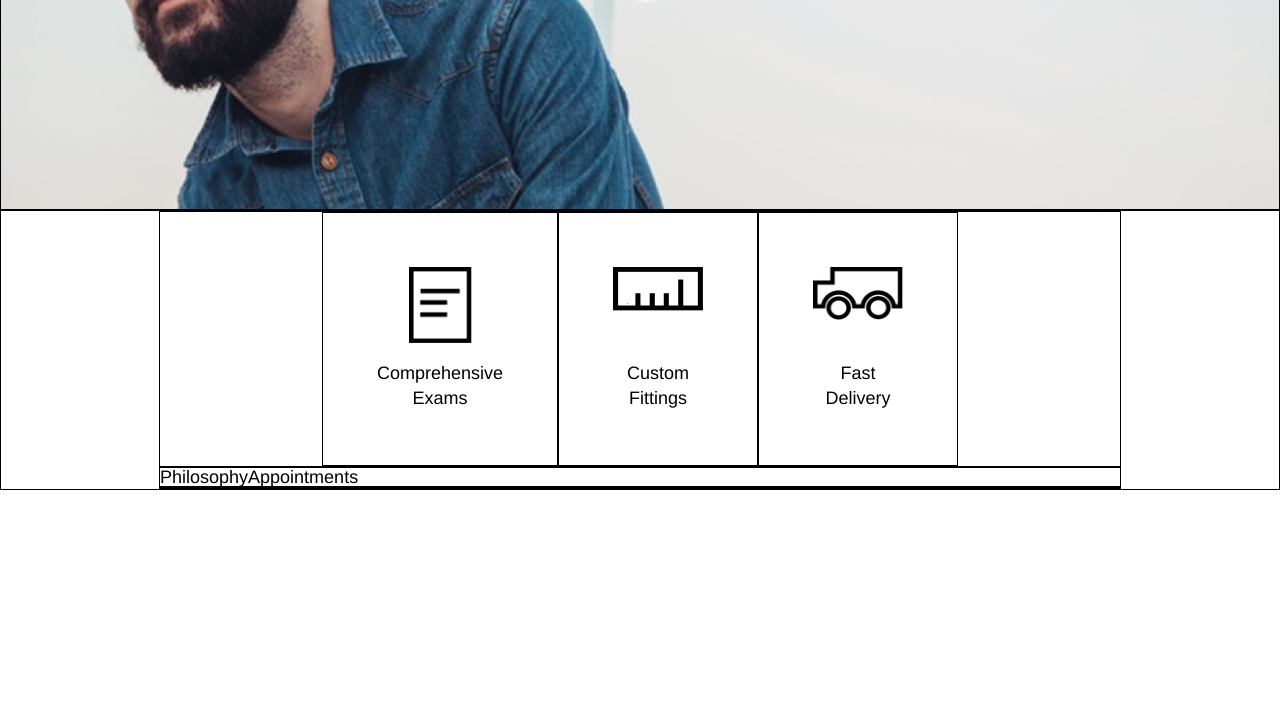
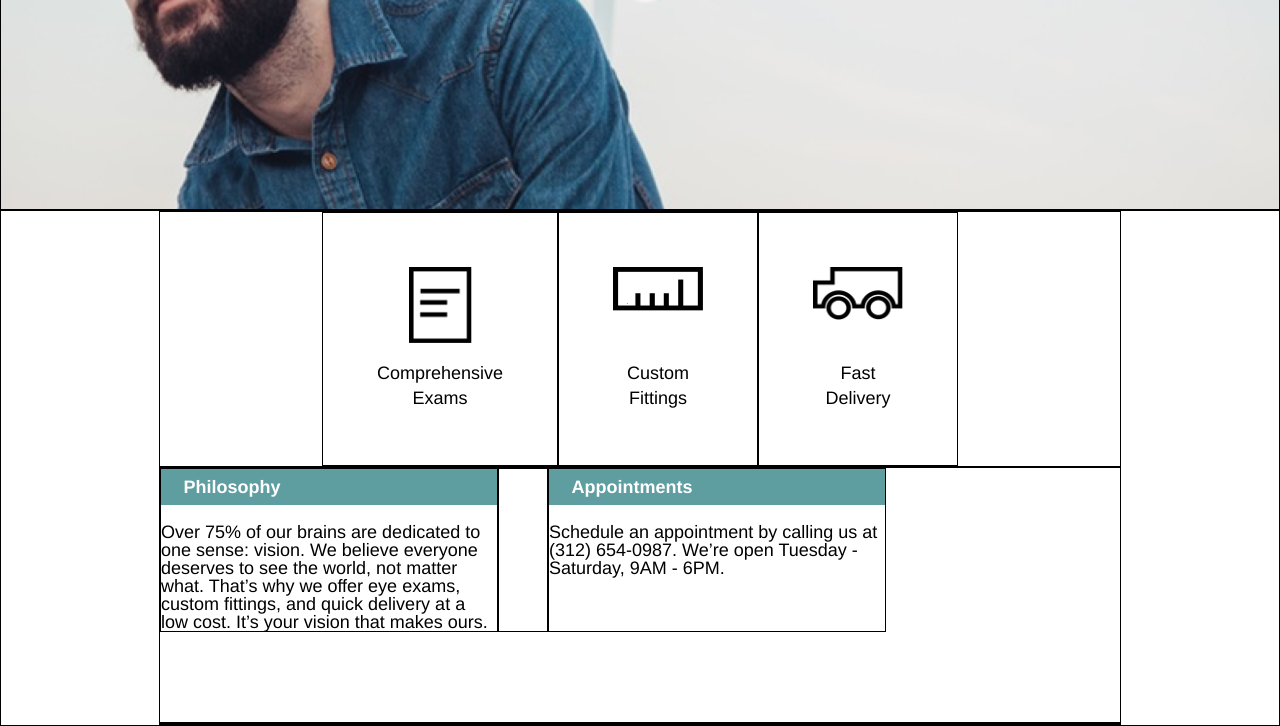
Before and after one commit to johnrobertmcbride/tortoise, a plain HTML site: page index.html in a window 1280 px wide. Shown: the part 350-1076 px from the top of the page. Before the commit the page ends 840 px from the top, so only its background shows below. Drawn offline with Linux system fonts and the light colour scheme.

Commit message:
complete info section

```diff
--- a/index.html
+++ b/index.html
@@ -46,9 +46,17 @@
       </div>
 
       <!--Info Section-->
-      <div class="container">
-        <p>Philosophy</p>
-        <p>Appointments</p>
+      <div class="infosection">
+        <div class="info">
+          <p class="infotitle">Philosophy</p>
+          <p>Over 75% of our brains are dedicated to one sense: vision. We believe everyone deserves to see the world, not matter what. That’s why we offer eye exams, custom fittings, and quick delivery at a low cost. It’s your vision that makes ours.</p>
+        </div>
+        <div class="spacer">
+        </div>
+        <div class="info">
+          <p class="infotitle">Appointments</p>
+          <p>Schedule an appointment by calling us at (312) 654-0987. We’re open Tuesday - Saturday, 9AM - 6PM.</p>
+        </div>
       </div>
 
       <!--Footer Section-->
--- a/resources/css/style.css
+++ b/resources/css/style.css
@@ -100,3 +100,27 @@ header p {
 .landscape {
   max-width: 5rem;
 }
+
+.infosection {
+  width: 960px;
+  display: flex;
+  padding-bottom: 5rem;
+}
+
+.info {
+  display: flex;
+  flex-direction: column;
+  width: 35%;
+}
+
+.spacer {
+  width: 5%
+}
+
+.infotitle {
+  background-color: cadetblue;
+  color: white;
+  font-weight: bold;
+  padding: 0.5rem 1.25rem;
+  margin-bottom: 1rem;
+}
```
